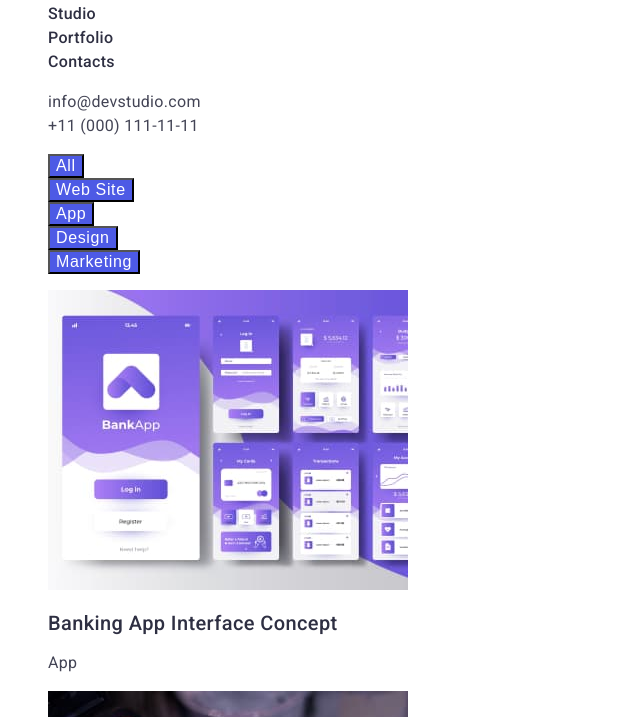
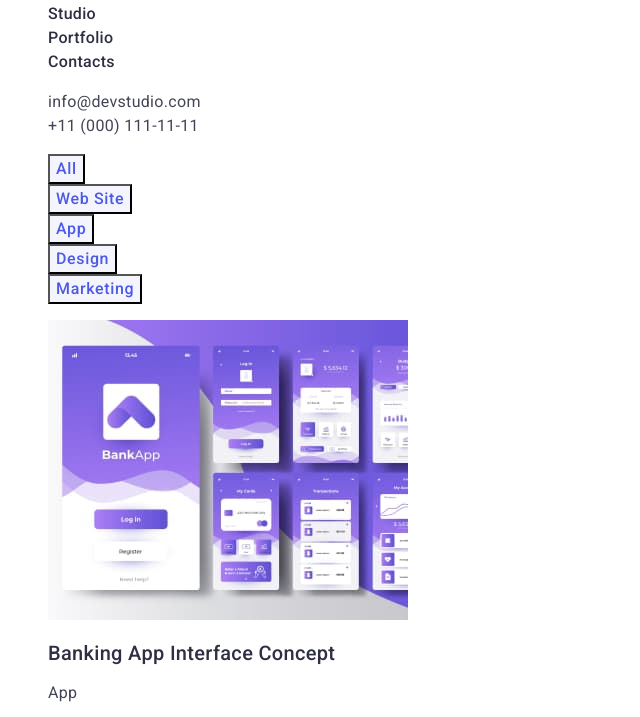
Before and after one commit to NikitinaAlina/goit-markup-hw-02, a plain HTML site: page portfolio.html in a window 1280 px wide. Shown: the part 46-763 px from the top of the page, without its empty margins (0-640 px from the left). Drawn offline with Linux system fonts and the light colour scheme.

Commit message:
hw2 первое исправление

```diff
--- a/css/styles.css
+++ b/css/styles.css
@@ -1,36 +1,36 @@
 body {
   font-family: 'Roboto', sans-serif;
-
   font-style: normal;
+  letter-spacing: 0.02em;
 }
 a,
 li {
   list-style-type: none;
   text-decoration: none;
 }
-<!------------header---------- > .logotype {
-  font-family: 'Raleway', sans-serif;
-  font-weight: 800;
-  font-size: 18px;
-  letter-spacing: 0.03em;
-  text-transform: uppercase;
-  color: #2e2f42;
-}
-.logo {
+
+<!-----------------------------------header----------------------- > .logotype,
+.logotype * {
   font-family: 'Raleway', sans-serif;
   font-weight: 800;
   font-size: 18px;
   line-height: 1.33;
-  color: #4d5ae5;
+  letter-spacing: 0.03em;
   text-transform: uppercase;
   text-decoration: none;
+  color: #2e2f42;
+}
+.logo-left {
+  color: #4d5ae5;
+}
+.logo-right {
+  color: #2e2f42;
 }
 
 .link-item {
   font-weight: 500;
   font-size: 16px;
   line-height: 1.5;
-  letter-spacing: 0.02em;
   color: #2e2f42;
   text-decoration: none;
 }
@@ -67,12 +67,19 @@ li {
 .contact-mail:focus {
   color: #404bbf;
 }
-<!--------------hero--------------- > .idea {
+.contact-number:hover,
+.contact-number:focus {
+  color: #404bbf;
+}
+<!--------------hero---------------------------------------------- > .hero {
+  background: #2e2f42;
+}
+.title {
   font-weight: 700;
   font-size: 56px;
   line-height: 1.07;
   text-align: center;
-  letter-spacing: 0.02em;
+
   color: #ffffff;
   background: #2e2f42;
 }
@@ -91,12 +98,34 @@ li {
 .btn:focus {
   background: #404bbf;
 }
+.potfolio-button {
+  background: #f4f4fd;
+  font-family: 'Roboto';
+  font-style: normal;
+  font-weight: 500;
+  font-size: 16px;
+  line-height: 1.5;
+  display: flex;
+  align-items: center;
+  text-align: center;
+  letter-spacing: 0.04em;
+
+  color: #4d5ae5;
+}
+.potfolio-button:hover {
+  background: #404bbf;
+  color: #ffffff;
+}
+.potfolio-button:focus {
+  background: #404bbf;
+  color: #ffffff;
+}
 .list-menu,
 .portfolio-item {
   font-weight: 500;
   font-size: 20px;
   line-height: 1.2;
-  letter-spacing: 0.02em;
+
   color: #2e2f42;
 }
 .text-menu,
@@ -104,14 +133,12 @@ li {
   font-weight: 400;
   font-size: 16px;
   line-height: 1.5;
-  letter-spacing: 0.02em;
   color: #434455;
 }
 .project .team {
   font-weight: 700;
   font-size: 36px;
   line-height: 1.11;
-  letter-spacing: 0.02em;
   text-transform: capitalize;
   color: #2e2f42;
 }
@@ -122,14 +149,12 @@ li {
   font-weight: 500;
   font-size: 20px;
   line-height: 1.2;
-  letter-spacing: 0.02em;
   color: #2e2f42;
 }
 .profession {
   font-weight: 400;
   font-size: 16px;
   line-height: 1.5;
-  letter-spacing: 0.02em;
   color: #434455;
 }
 .footer-content {
@@ -154,6 +179,5 @@ li {
   font-weight: 400;
   font-size: 16px;
   line-height: 1.5;
-  letter-spacing: 0.02em;
   color: #e7e9fc;
 }
--- a/portfolio.html
+++ b/portfolio.html
@@ -17,7 +17,8 @@
     <header>
       <nav>
         <a class="logotype" href="./index.html">
-          <span class="logo">Web</span>Studio
+          <span class="logo-left">Web</span
+          ><span class="logo-right">Studio</span>
         </a>
         <ul class="link-menu">
           <li><a class="link-item" href="index.html">Studio</a></li>
@@ -44,11 +45,15 @@
       <section>
         <h1 class="hidden">Navigation</h1>
         <ul>
-          <li><button class="btn" type="button">All</button></li>
-          <li><button class="btn" type="button">Web Site</button></li>
-          <li><button class="btn" type="button">App</button></li>
-          <li><button class="btn" type="button">Design</button></li>
-          <li><button class="btn" type="button">Marketing</button></li>
+          <li><button class="potfolio-button" type="button">All</button></li>
+          <li>
+            <button class="potfolio-button" type="button">Web Site</button>
+          </li>
+          <li><button class="potfolio-button" type="button">App</button></li>
+          <li><button class="potfolio-button" type="button">Design</button></li>
+          <li>
+            <button class="potfolio-button" type="button">Marketing</button>
+          </li>
         </ul>
         <ul>
           <li>
```
Also changed, not shown: index.html (+5 -4 lines).
